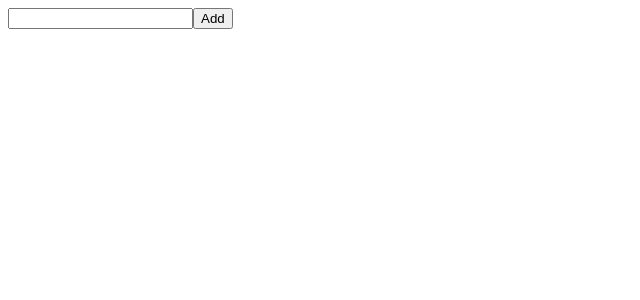
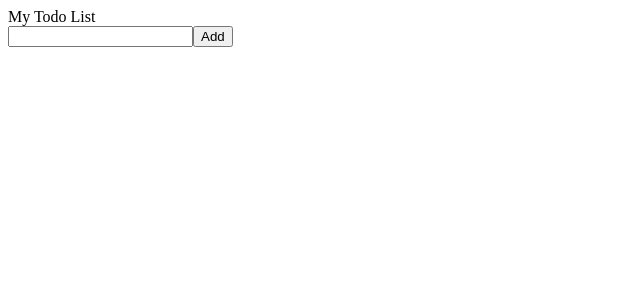
Before and after one commit to artempenteskul/todo-app, a React (Vite) app: page / in a window 1280 px wide. Shown: the top 300 px of the page, without its empty margins (0-640 px from the left). Built offline with nearby package versions, Linux system fonts and the light colour scheme.

Commit message:
added header component

```diff
--- a/src/App.jsx
+++ b/src/App.jsx
@@ -1,5 +1,6 @@
 import { useState } from 'react'
 
+import Header from './components/Header.jsx';
 import Todo from './components/Todo.jsx';
 
 
@@ -8,6 +9,7 @@ export default function App() {
 
   return (
       <div className="App">
+          <Header />
           <Todo />
       </div>
   )
--- /dev/null
+++ b/src/components/Header.jsx
@@ -0,0 +1,5 @@
+export default function Header() {
+    return (
+        <div>My Todo List</div>
+    );
+}
```
